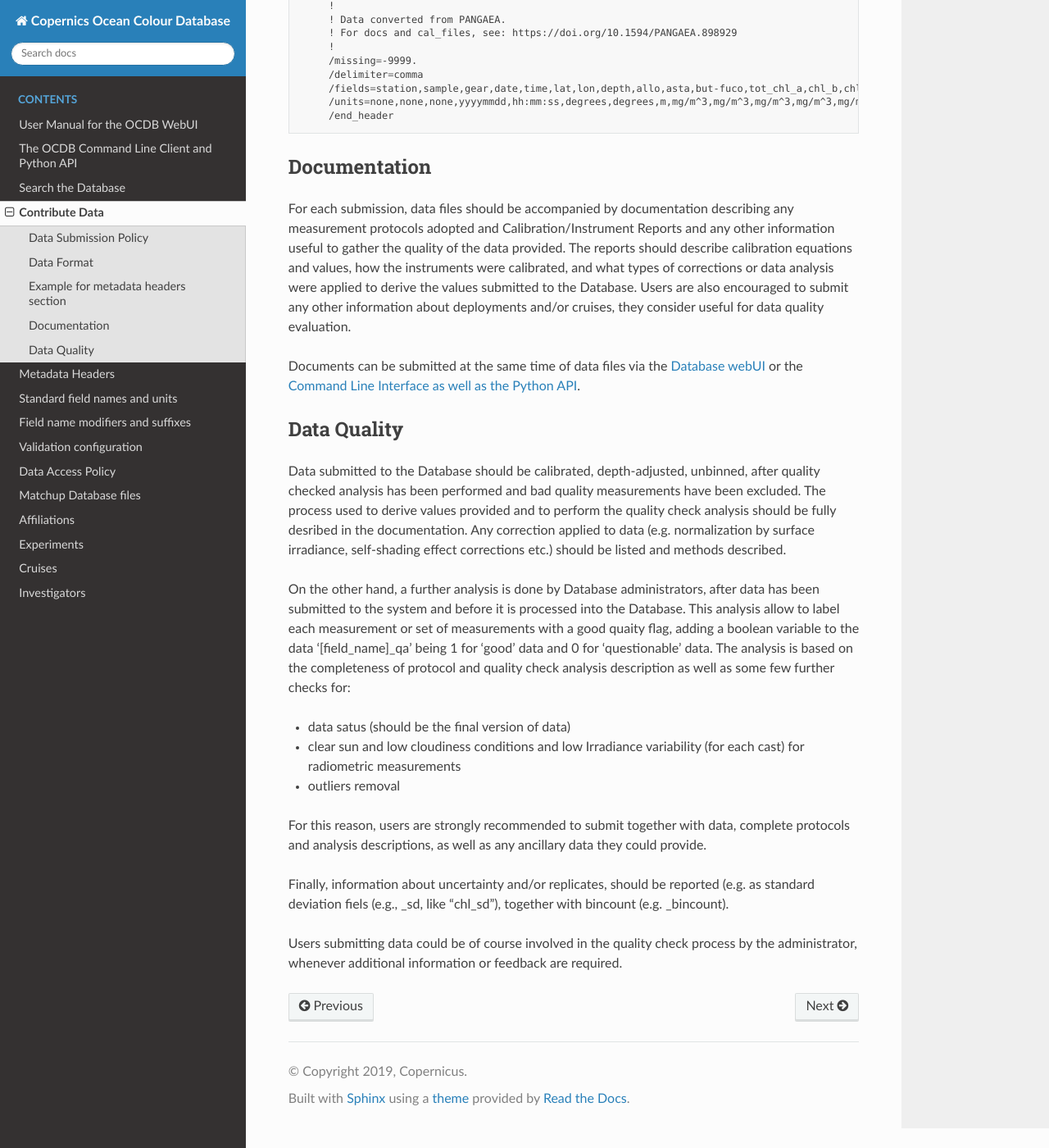
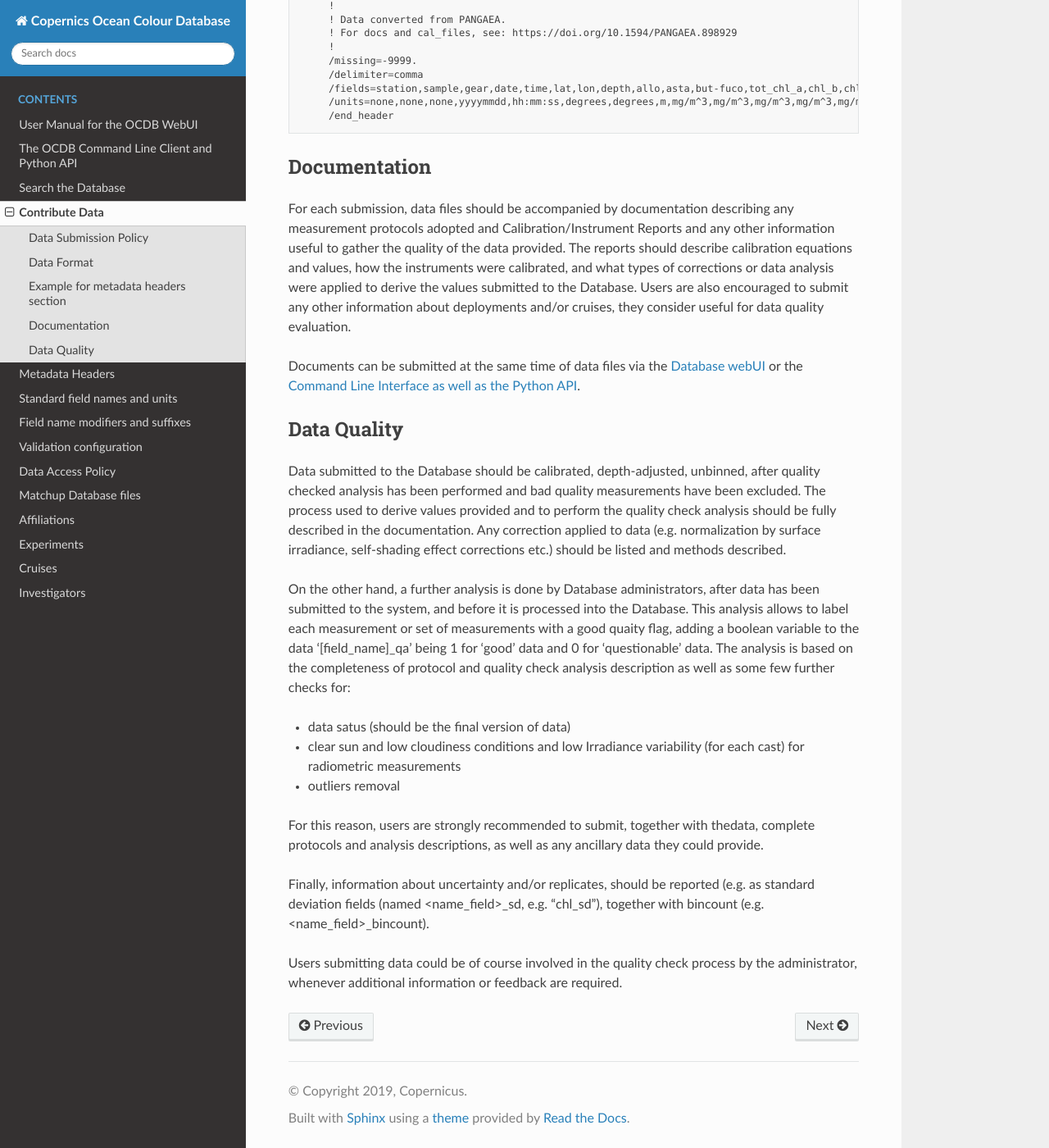
Before and after one commit to javierconcha/ocdb-docs, a Sphinx documentation site: the page built from docs/source/ocdb-contribute.md, in a window 1280 px wide and 1400 px high, scrolled down 1770 px. Shown: the whole window at 82% size. Built offline with Sphinx 7.4.7 and the Read the Docs theme 2.0.0, drawn with Linux system fonts in a browser that asks for light colours.

Commit message:
Update ocdb-contribute.md

```diff
--- a/docs/source/ocdb-contribute.md
+++ b/docs/source/ocdb-contribute.md
@@ -84,18 +84,18 @@ Documents can be submitted at the same time of data files via the [Database webU
 
 ## Data Quality
 
-Data submitted to the Database should be calibrated, depth-adjusted, unbinned, after quality checked analysis has been performed and bad quality measurements have been excluded. The process used to derive values provided and to perform the quality check analysis should be fully desribed in the documentation.
+Data submitted to the Database should be calibrated, depth-adjusted, unbinned, after quality checked analysis has been performed and bad quality measurements have been excluded. The process used to derive values provided and to perform the quality check analysis should be fully described in the documentation.
 Any correction applied to data (e.g. normalization by surface irradiance, self-shading effect corrections etc.) should be listed and methods described.
 
-On the other hand, a further analysis is done by Database administrators, after data has been submitted to the system and before it is processed into the Database.
-This analysis allow to label each measurement or set of measurements with a good quaity flag, adding a boolean variable to the data '[field_name]_qa' being 1 for 'good' data and 0 for 'questionable' data.
+On the other hand, a further analysis is done by Database administrators, after data has been submitted to the system, and before it is processed into the Database.
+This analysis allows to label each measurement or set of measurements with a good quaity flag, adding a boolean variable to the data '[field_name]_qa' being 1 for 'good' data and 0 for 'questionable' data.
 The analysis is based on the completeness of protocol and quality check analysis description as well as some few further checks for:
 - data satus (should be the final version of data)
 - clear sun and low cloudiness conditions and low Irradiance variability (for each cast) for radiometric measurements
 - outliers removal
 
-For this reason, users are strongly recommended to submit together with data, complete protocols and analysis descriptions, as well as any ancillary data they could provide.
+For this reason, users are strongly recommended to submit, together with  thedata, complete protocols and analysis descriptions, as well as any ancillary data they could provide.
 
-Finally, information about uncertainty and/or replicates, should be reported (e.g. as standard deviation fiels (e.g., <measurement>_sd, like "chl_sd"), together with bincount (e.g. <measurement>_bincount).
+Finally, information about uncertainty and/or replicates, should be reported (e.g. as standard deviation fields (named <name_field>_sd, e.g. "chl_sd"), together with bincount (e.g. <name_field>_bincount).
 
 Users submitting data could be of course involved in the quality check process by the administrator, whenever additional information or feedback are required.
```
